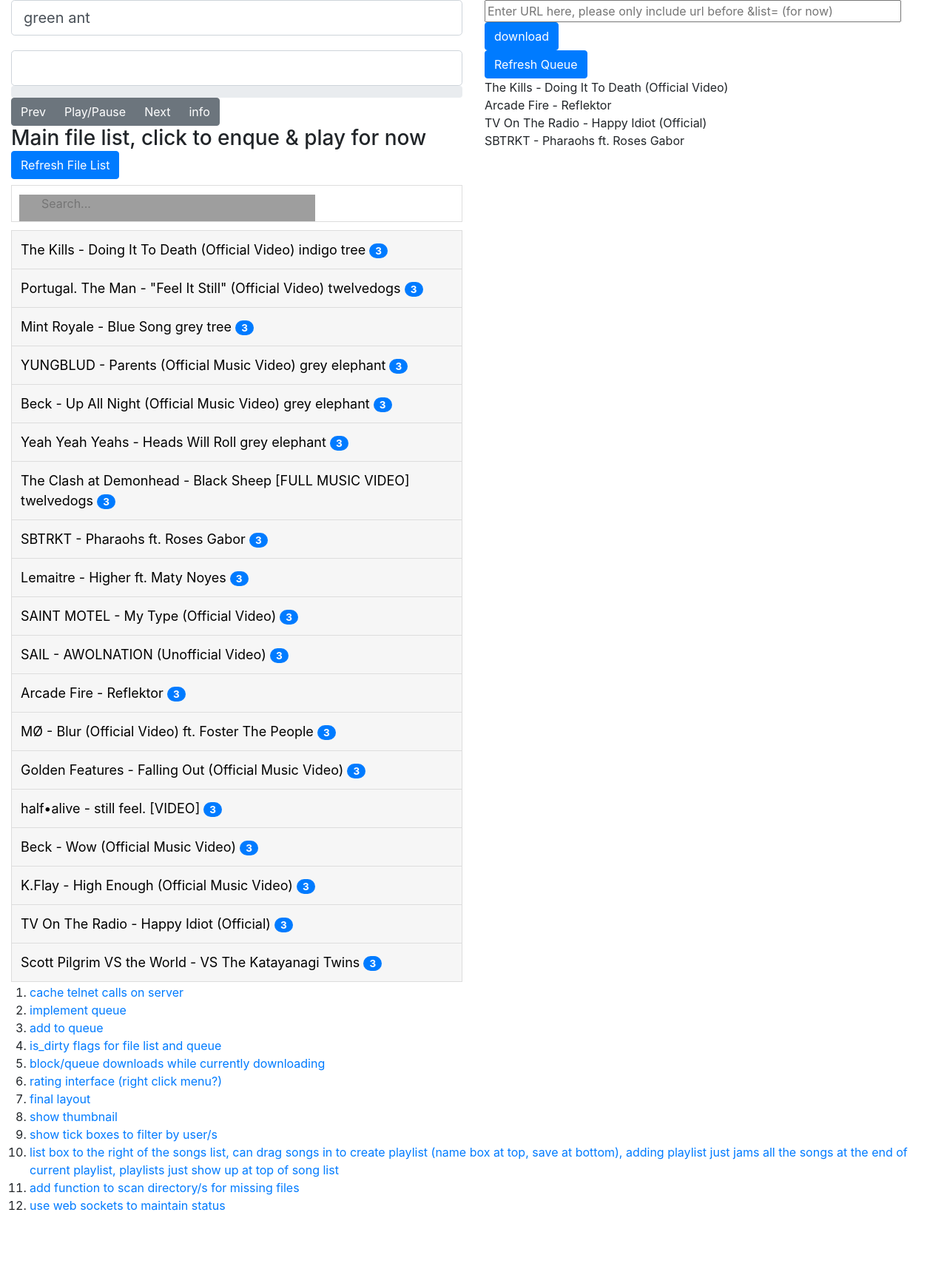
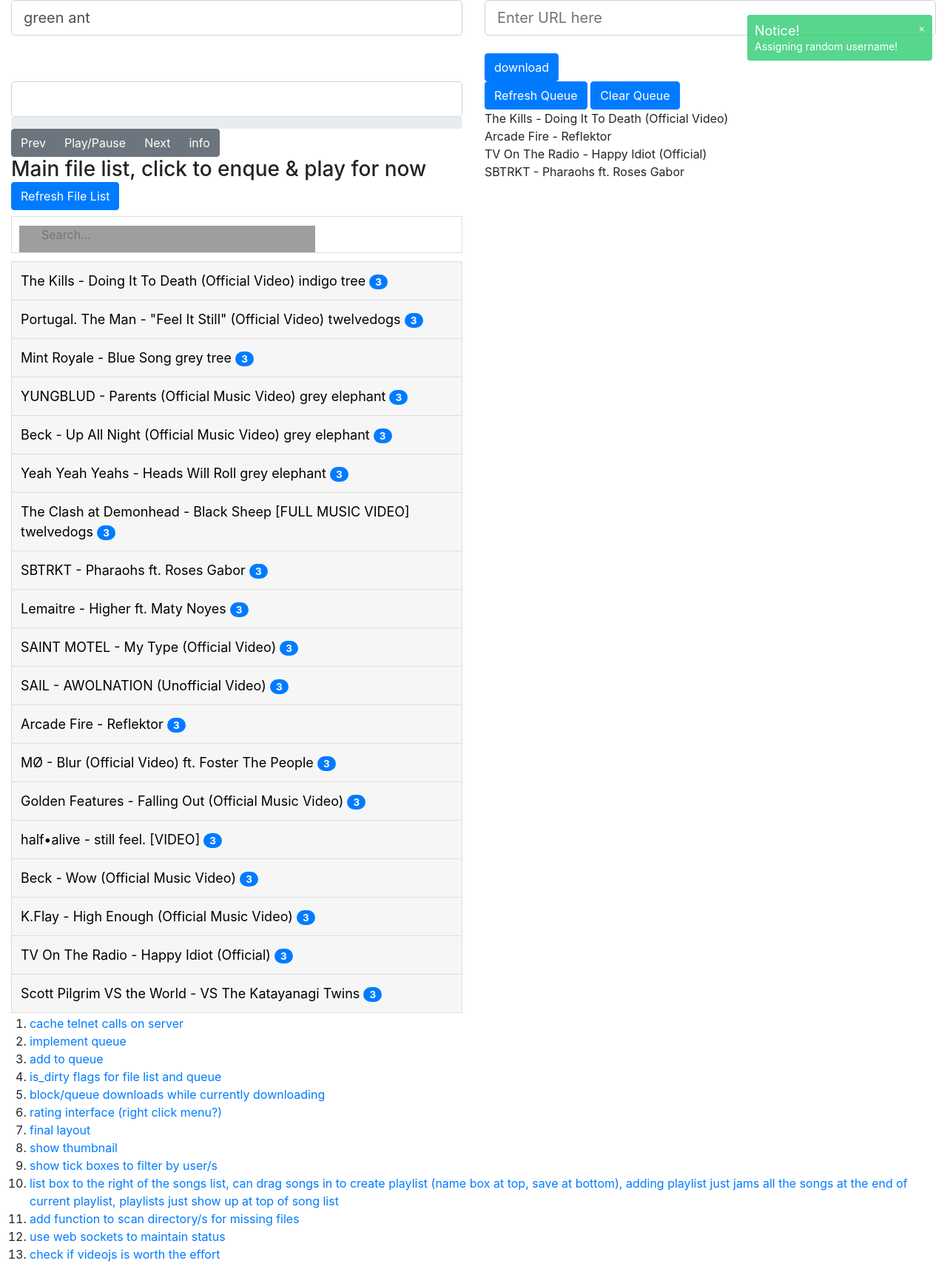
Before and after one commit to twelvedogs/music_pump, a Flask app: page / in a window 1280 px wide. Shown: the whole page at 74% size. Before the commit the page ends 1636 px from the top, so only its background shows below. Run offline with Flask 2, Linux system fonts and the light colour scheme; data comes from the database, SQL or seed files in the repository; both versions use the stored data as it was after the commit; data that the repository does not hold is empty; some libraries are stand-ins or nearby versions; grey boxes are pictures that could not be loaded.

Commit message:
added more growl messages clear queue

```diff
--- a/app.py
+++ b/app.py
@@ -176,7 +176,7 @@ def get_song():
 
 @app.route('/_raw_command')
 def raw_command():
-    ''' just a test func, maybe get rid of it later '''
+    ''' pass command directly to VLC, maybe get rid of it later '''
     cmd = request.args.get('cmd')
 
     return jsonify(result=telnet_command(cmd))
@@ -222,6 +222,23 @@ def add_to_queue():
         c.execute('insert into queue (videoId, addedBy) values (?,?)', (videoId, addedBy))
         return jsonify(result=True)
 
+@app.route('/_clear_queue')
+def clear_queue():
+    '''return current queue to client'''
+
+    conn = sqlite3.connect('video.db')
+    with conn:
+        c = conn.cursor()
+        # select the queue and add extra info from the video table
+        queueSql = 'delete from queue'
+
+        try:
+            c.execute(queueSql)
+            return jsonify(result=True)
+        except:
+            return jsonify(result=False)
+
+
 @app.route('/_get_queue')
 def get_queue():
     '''return current queue to client'''
@@ -260,6 +277,8 @@ def get_queue():
 
         return jsonify(result=videos)
 
+
+
 @app.route('/_list_videos')
 def list_videos():
     '''return big video list to client'''
@@ -297,6 +316,10 @@ def download_video():
     url = request.args.get('url', '', type=str)
     addedBy = request.args.get('addedBy', '', type=str)
 
+    isPlaylist = url.find('&list=')
+    if(isPlaylist>-1):
+        url=url[0:isPlaylist]
+
     # todo: need to specify download format of h264 for rpi
     # todo: need to catch malformed url
     # todo: check if folder exists probably
@@ -317,9 +340,9 @@ def download_video():
         # Just a video
         video = result
 
-    # print(video)
+    # not sure where to find the actual filename it was saved as
+    filename = (video['title'] + ' - ' + video['id'] + '.' + video['ext']).replace('"','\'')
 
-    filename = video['title'] + ' - ' + video['id'] + '.' + video['ext']
     print('guessing filename should be: ' + filename)
     # todo: strip stuff like (Official Video) from title
     add_video_to_database(video['title'], filename, addedBy)
@@ -334,4 +357,4 @@ def index():
 if __name__ == '__main__':
 
     app.debug = True
-    app.run()
+    app.run(host= '0.0.0.0', port=80)
--- a/static/scripts/controls.js
+++ b/static/scripts/controls.js
@@ -29,6 +29,7 @@ $(function() {
 
     username = u1s[getRandomInt(0,u1s.length - 1)] + ' ' + u2s[getRandomInt(0,u1s.length-1)];
     // console.log('generated ' + username);
+    $.growl.notice({ message: "Assigning random username!" });
     $('#username').val(username);
   }
     //alert('page loaded');
@@ -79,6 +80,7 @@ function isEmptyOrSpaces(str){
   return str === null || str.match(/^\s*$/) !== null;
 }
 
+// todo: should be just stuffed in an object or something
 var playing = 0;
 var playTimer = null;
 var hardUpdateTime = 5000; // 5 seconds
@@ -88,6 +90,7 @@ var lastCalled = (new Date).getTime();
 var length = 0;
 var played = 0;
 
+/** manage times since progress checked and updated */
 function update_time(){
   var crntTime = (new Date).getTime();
 
@@ -108,15 +111,19 @@ function set_progress(){
   $('#video_progress').css('width','' + played/length * 100 + '%');
 }
 
+/** set up timer to refresh song status */
 function set_play_state(p){
   playing = p;
   if(playing && !playTimer){
-    console.log('starting timeout')
+    $.growl.notice({ message: "Starting playstate update timer" });
     playTimer = setTimeout(update_time, softUpdateTime); // 1000 = 1 sec
   }else if(!playing && playTimer){
     clearTimeout(playTimer);
+    $.growl.notice({ message: "Stopping playstate update timer" });
   }
 }
+
+/** rename get_video */
 function get_song(){
     $.getJSON($SCRIPT_ROOT + '/_get_song', {
       }, function(data) {
@@ -138,27 +145,16 @@ function get_song(){
       });
 }
 
-function get_length(){
-    $.getJSON($SCRIPT_ROOT + '/_get_length', {
-      }, function(data) {
-          if(data.result.length===0){
-            console.log('no data')
-          }else{
-            $('#song_length').val(data.result);
-            console.log(data.result);
-          }
-      });
-}
-// function get_remaining(){
-//   $.getJSON($SCRIPT_ROOT + '/_get_remaining', {
-//     }, function(data) {
-//         if(data.result.length===0){
-//           console.log('no data')
-//         }else{
-//           $('#song_length').val(data.result);
-//           console.log(data.result);
-//         }
-//     });
+/**get currently playing video's length from server */
+// function get_length(){
+//     $.getJSON($SCRIPT_ROOT + '/_get_length', {
+//       }, function(data) {
+//           if(data.result.length===0){
+//             console.log('no data')
+//           }else{
+//             $('#song_length').val(data.result);
+//           }
+//       });
 // }
 
 function play_video(id){
@@ -171,22 +167,38 @@ function play_video(id){
           if(data.result.length===0){
             console.log('no data')
           }else{
+            $.growl.notice({ message: 'Adding ' });
             console.log(data.result);
           }
       });
 }
 
 function download_video(){
+  $.growl.notice({ message: 'Downloading ' + $('#youtubeUrl').val() });
   $.getJSON($SCRIPT_ROOT + '/_download_video', {
         url: $('#youtubeUrl').val(),
         addedBy: $('#username').val(),
     }, function(data) {
-        if(data.result.length===0){
-          console.log('no data')
-        }else{
-          console.log(data.result);
-        }
+
+      if(data.result.length===0){
+        $.growl.notice({ message: 'Some kind of error downloading ' + $('#youtubeUrl').val() });
+      }else{
+        $.growl.notice({ message: 'Succeeded downloading ' + data.result.title });
+        console.log(data.result);
+      }
     });
+}
+
+function clear_queue(){
+  $.getJSON($SCRIPT_ROOT + '/_clear_queue', {
+  }, function(data) {
+      if(data.result) {
+        $.growl.notice({ message: "Cleared Queue" });
+        $('#queue').html('');
+      } else {
+        $.growl.error({ message: "Something broke clearing queue" });
+      }
+  });
 }
 
 /** get the current queue */
--- a/templates/index.html
+++ b/templates/index.html
@@ -8,7 +8,8 @@
         <input type="text" class="form-control form-control-lg"  id="username" placeholder="Need to auto-generate username here" >
     </div>
     <div class="col-sm">
-        <input type=text size=50 id=youtubeUrl name=youtubeUrl placeholder="Enter URL here, please only include url before &list= (for now)"><br>
+        <input type="text" class="form-control form-control-lg"  id="youtubeUrl"
+        name="youtubeUrl" placeholder="Enter URL here"><br>
         <button class="btn btn-primary" onclick="download_video()" >download</button><br>
     </div>
   </div>
@@ -39,6 +40,7 @@
       </div>
       <div class="col-sm">
           <button class="btn btn-primary" onclick="get_queue()" >Refresh Queue</button>
+          <button class="btn btn-primary" onclick="clear_queue()" >Clear Queue</button>
           <div id="queue"></div>
       </div>
   </div>
@@ -68,6 +70,7 @@
       <li><a href="#">list box to the right of the songs list, can drag songs in to create playlist (name box at top, save at bottom), adding playlist just jams all the songs at the end of current playlist, playlists just show up at top of song list</a></li>
       <li><a href="#">add function to scan directory/s for missing files</a></li>
       <li><a href="#">use web sockets to maintain status</a></li>
+      <li><a href="#">check if videojs is worth the effort</a></li>
   </ul>
 
   <script>
```
Also changed, not shown: static/javascript/jquery.growl.js (renamed from static/javascripts/jquery.growl.js), video.db.
